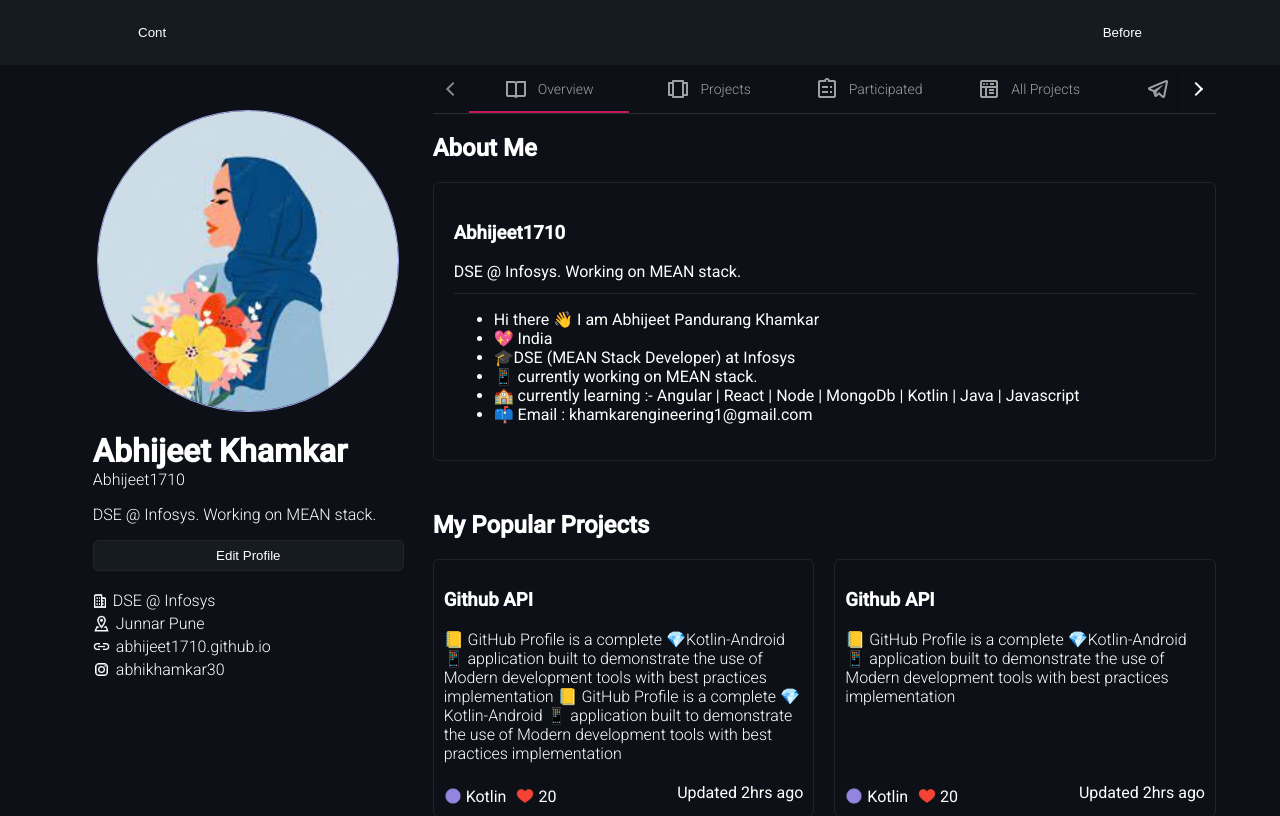
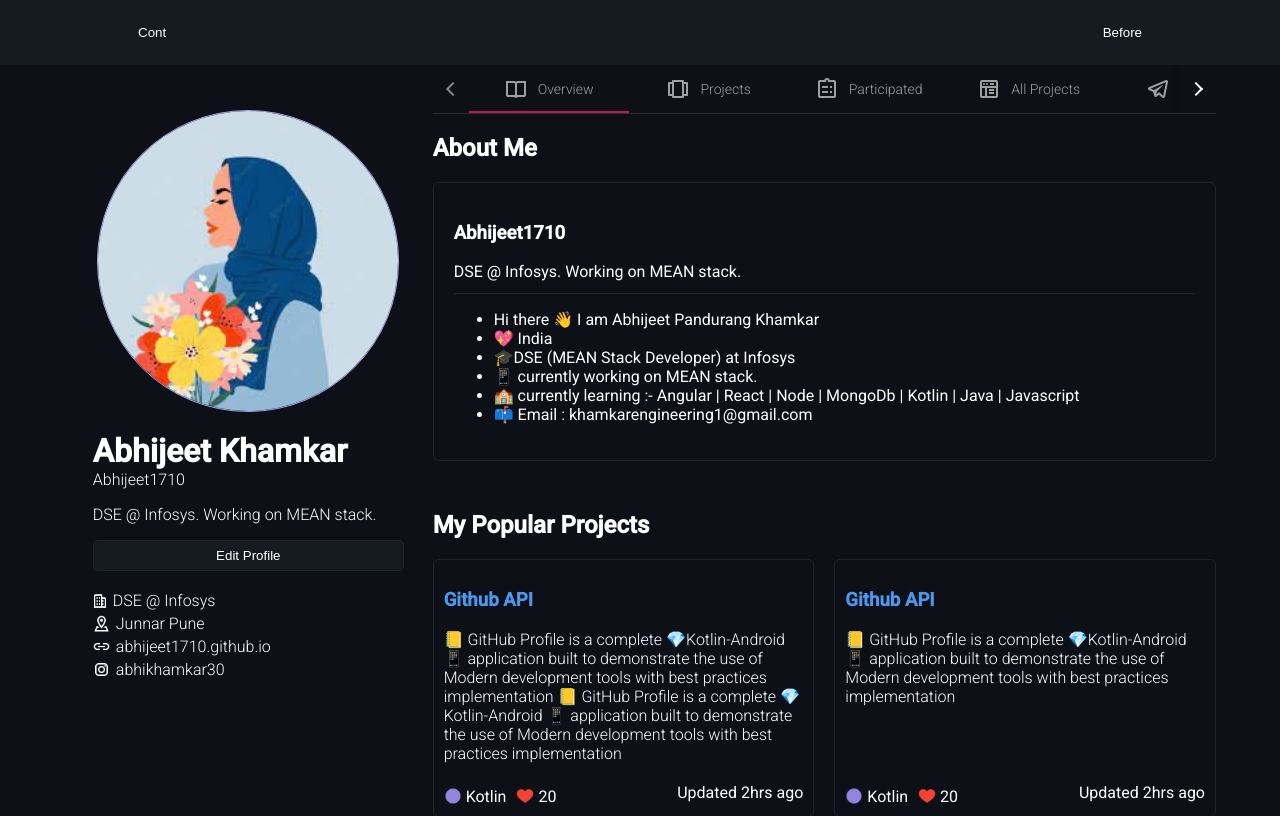
Before and after one commit to Abhijeet1710/Cont, an Angular app in the folder Frontend/cont_ui/: page / in a window 1280 px wide. Shown: the top 816 px of the page. Built offline with nearby package versions, Linux system fonts and the light colour scheme.

Commit message:
myprojects done

```diff
--- a/Frontend/cont_ui/src/app/app.component.css
+++ b/Frontend/cont_ui/src/app/app.component.css
@@ -30,6 +30,7 @@
 @media only screen and (min-width: 1000px) {
     .view {
         width: 90%;
+        height: 100%;
         margin: auto;
     }
 
@@ -41,4 +42,5 @@
     .menuItem:hover {
         background-color: #1F6FEB;
     }
+
 }
--- a/Frontend/cont_ui/src/app/app.module.ts
+++ b/Frontend/cont_ui/src/app/app.module.ts
@@ -2,6 +2,7 @@
 import { BrowserModule } from '@angular/platform-browser';
 import { MatSliderModule } from '@angular/material/slider';
 import { MatButtonModule } from '@angular/material/button';
+import { MatChipsModule } from '@angular/material/chips';
 
 import {MatTabsModule} from '@angular/material/tabs';
 import { MatMenuModule } from '@angular/material/menu';
@@ -41,7 +42,8 @@
     MatSliderModule,
     MatButtonModule,
     MatMenuModule,
-    MatTabsModule
+    MatTabsModule,
+    MatChipsModule
   ],
   providers: [],
   bootstrap: [AppComponent]
--- a/Frontend/cont_ui/src/app/my-projects/my-projects.component.css
+++ b/Frontend/cont_ui/src/app/my-projects/my-projects.component.css
@@ -1,3 +1,32 @@
 .myProjectContent {
-    height: 100%;
+    width: 92%;
+    margin: auto;
 }
+
+.ago {
+    margin-top: 30px;
+}
+
+.projName {
+    /* color: #7AAEEB; */
+    color: #4d98ef;
+    cursor: pointer;
+}
+
+.projName:hover {
+    color: #7AAEEB;
+}
+
+.chip {
+    color: black;
+    background-color: rgb(193, 193, 246);
+    border-radius: 10px;
+    padding: 0px 4px;
+}
+
+@media only screen and (min-width: 1000px) {
+
+    .myProjectContent {
+        width: 100%;
+    }
+}
--- a/Frontend/cont_ui/src/app/my-projects/my-projects.component.html
+++ b/Frontend/cont_ui/src/app/my-projects/my-projects.component.html
@@ -1,3 +1,18 @@
 <div class="myProjectContent">
-    works
+    <div>
+        <div></div>
+
+        <div class="cards" *ngFor="let project of my">
+            <div class="card">
+                <div style="border-top: 1px solid rgb(36, 36, 36);"></div>
+
+                <h3 class="projName"> {{project.name}} </h3>
+                <span> {{project.description}} </span>
+                <div style="margin-top: 10px;">
+                    <span style="margin: 10px 6px 10px 0px;" *ngFor="let t of project.tech" class="chip"> {{t}} </span>
+                </div>
+                <p class="ago" style="font-weight: lighter;">Updated 2 Minutes ago</p>
+            </div>
+        </div>
+    </div>
 </div>
--- a/Frontend/cont_ui/src/app/my-projects/my-projects.component.ts
+++ b/Frontend/cont_ui/src/app/my-projects/my-projects.component.ts
@@ -9,6 +9,58 @@
 
   constructor() { }
 
+  my = [
+    {
+      name: "Github API",
+      description: "📒 GitHub Profile is a complete 💎Kotlin-Android 📱 application built to demonstrate the use of Modern development tools with best practices implementation 📒 GitHub Profile is a complete 💎Kotlin-Android 📱 application built to demonstrate the use of Modern development tools with best practices implementation",
+      tech: ["Kotlin", "Java", "Android", "Kotlin", "Java", "Android", "Kotlin", "Java", "Android"],
+      likes: 20
+    },
+    {
+      name: "Github API",
+      description: "📒 GitHub Profile is a complete 💎Kotlin-Android 📱 application built to demonstrate the use of Modern development tools with best practices implementation",
+      tech: ["Kotlin"],
+      likes: 20
+    },
+    {
+      name: "Github API",
+      description: "📒 GitHub Profile is a complete 💎Kotlin-Android 📱 application built to demonstrate the use of Modern development tools with best practices implementation",
+      tech: ["C++", "Kotlin"],
+      likes: 20
+    },
+    {
+      name: "Github API",
+      description: "📒 GitHub Profile is a complete 💎Kotlin-Android 📱 application built to demonstrate the use of Modern development tools with best practices implementation",
+      tech: ["Kotlin"],
+      likes: 20
+    },
+    {
+      name: "Github API",
+      description: "📒 GitHub Profile is a complete 💎Kotlin-Android 📱 application built to demonstrate the use of Modern development tools with best practices implementation 📒 GitHub Profile is a complete 💎Kotlin-Android 📱 application built to demonstrate the use of Modern development tools with best practices implementation",
+      tech: ["Kotlin"],
+      likes: 20
+    },
+    {
+      name: "Github API",
+      description: "📒 GitHub Profile is a complete 💎Kotlin-Android 📱 application built to demonstrate the use of Modern development tools with best practices implementation",
+      tech: ["Kotlin"],
+      likes: 20
+    },
+    {
+      name: "Github API",
+      description: "📒 GitHub Profile is a complete 💎Kotlin-Android 📱 application built to demonstrate the use of Modern development tools with best practices implementation",
+      tech: ["Kotlin"],
+      likes: 20
+    },
+    {
+      name: "Github API",
+      description: "📒 GitHub Profile is a complete 💎Kotlin-Android 📱 application built to demonstrate the use of Modern development tools with best practices implementation",
+      tech: ["Kotlin"],
+      likes: 20
+    }
+
+  ]
+
   ngOnInit(): void {
   }
 
--- a/Frontend/cont_ui/src/app/overview/overview.component.css
+++ b/Frontend/cont_ui/src/app/overview/overview.component.css
@@ -45,6 +45,16 @@
     margin-top: 4px;
 }
 
+.projName {
+    /* color: #7AAEEB; */
+    color: #4d98ef;
+    cursor: pointer;
+}
+
+.projName:hover {
+    color: #7AAEEB;
+}
+
 @media only screen and (min-width: 1000px) {
 
     .overviewContent {
--- a/Frontend/cont_ui/src/app/overview/overview.component.html
+++ b/Frontend/cont_ui/src/app/overview/overview.component.html
@@ -19,7 +19,7 @@
     <div class="secTwo">
         <div class="card" *ngFor="let project of my">
             <div>
-                <h3> {{project.name}} </h3>
+                <h3 class="projName"> {{project.name}} </h3>
                 <span style="font-weight: lighter; max-lines: 6;"> {{project.description}} </span>
             </div>
             <div style="display: flex; justify-content: space-between; margin-top: 20px;">
@@ -63,7 +63,7 @@
                 </div>
                 <span>Updated 2hrs ago</span>
             </div>
-        </div>
+        </div> -->
 
     </div>
 </div>
--- a/Frontend/cont_ui/src/app/overview/overview.component.ts
+++ b/Frontend/cont_ui/src/app/overview/overview.component.ts
@@ -53,6 +53,7 @@
 
   ]
 
+
   ngOnInit(): void {
   }
 
--- a/Frontend/cont_ui/src/index.html
+++ b/Frontend/cont_ui/src/index.html
@@ -1,5 +1,6 @@
 <!doctype html>
 <html lang="en">
+
 <head>
   <meta charset="utf-8">
   <title>ContUi</title>
@@ -10,7 +11,27 @@
   <link href="https://fonts.googleapis.com/css2?family=Roboto:wght@300;400;500&display=swap" rel="stylesheet">
   <link href="https://fonts.googleapis.com/icon?family=Material+Icons" rel="stylesheet">
 </head>
+<style>
+  body {
+    background-color: #0D1117;
+  }
+
+  ::-webkit-scrollbar {
+    /* border: 1px solid gray; */
+    width: 6px;
+  }
+
+  ::-webkit-scrollbar-thumb {
+    background: #161B22;
+  }
+
+  ::-webkit-scrollbar-thumb:hover {
+    background: #161B22;
+  }
+</style>
+
 <body>
   <app-root></app-root>
 </body>
+
 </html>
```
